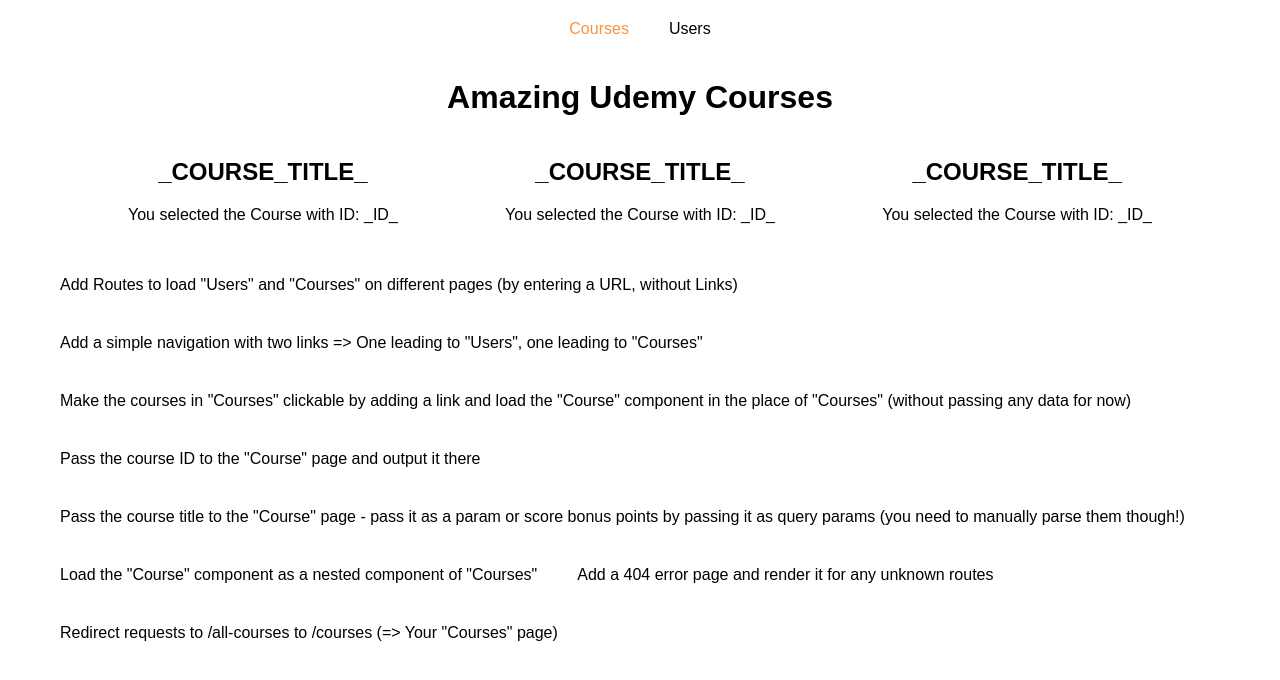
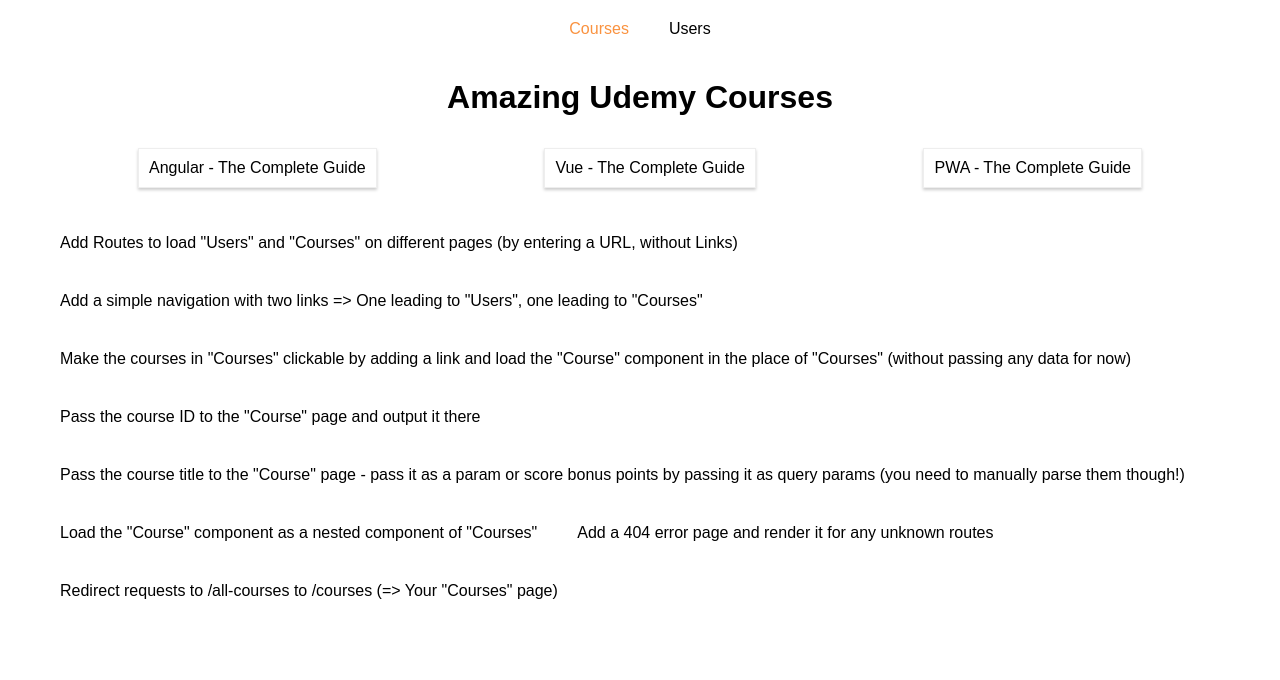
Before and after one commit to MadFarmer101/react-routting-assigment-udemy, a React (Create React App) app: page /courses in a window 1280 px wide. Shown: the top 680 px of the page. Built offline with nearby package versions, Linux system fonts and the light colour scheme.

Commit message:
Reafactores - leaves the courses in Courses component and imports the Course component in App.js and loads once clicked on the course

```diff
--- a/src/App.js
+++ b/src/App.js
@@ -2,6 +2,7 @@ import React, { Component } from "react";
 import { BrowserRouter, Route, NavLink } from "react-router-dom";
 import Courses from "./containers/Courses/Courses";
 import Users from "./containers/Users/Users";
+import Course from "./containers/Course/Course"
 import "./App.css"
 
 class App extends Component {
@@ -23,6 +24,7 @@ class App extends Component {
           </header>
           <Route path="/courses" exact component={Courses} />
           <Route path="/users" exact component={Users} />
+          <Route path="/courses/:id" exact component={Course} />
           <ol style={{ textAlign: "left" }}>
             <li>
               Add Routes to load "Users" and "Courses" on different pages (by
--- a/src/containers/Courses/Courses.js
+++ b/src/containers/Courses/Courses.js
@@ -20,7 +20,7 @@ class Courses extends Component {
           {this.state.courses.map((course) => {
             return (
               <Link to={"/courses/" + course.id} key={course.id}>
-                <Course className="Course" title={course.title} />
+                <article className="Course">{course.title}</article>
               </Link>
             );
           })}
```
